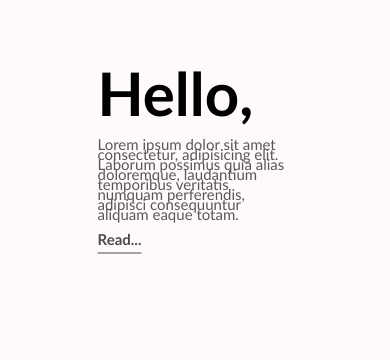
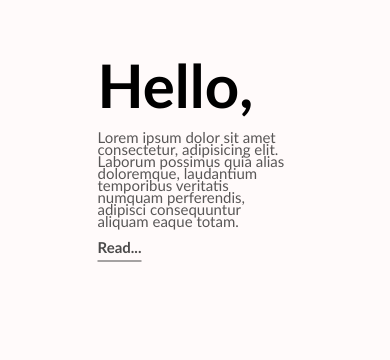
Before and after one commit to the-anik-2004/Summers-vaibes, a plain HTML site: page index.html in a window 390 px wide. Shown: the part 59-419 px from the top of the page. Drawn offline with nearby package versions, Linux system fonts and the light colour scheme; grey boxes are pictures that could not be loaded.

Commit message:
style1.css
The line height between the paragraph is increased of the left div's content

```diff
--- a/style.css
+++ b/style.css
@@ -126,7 +126,7 @@ html,body{
     }
     #textcenter p{
        opacity: 0.65;
-       line-height: 10px;
+       line-height: 12px;
        font-size: 15px;
        margin-top: 10px;
        margin-bottom: 10px;
```
